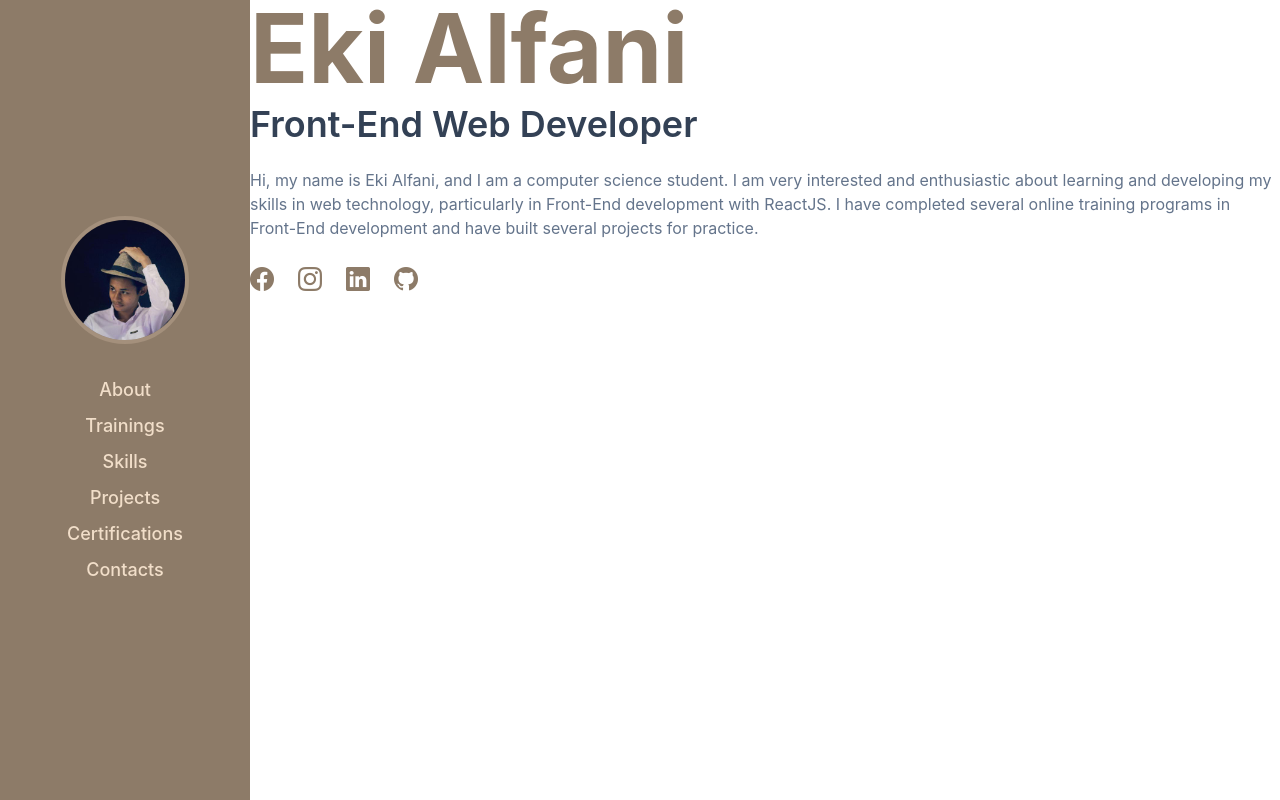
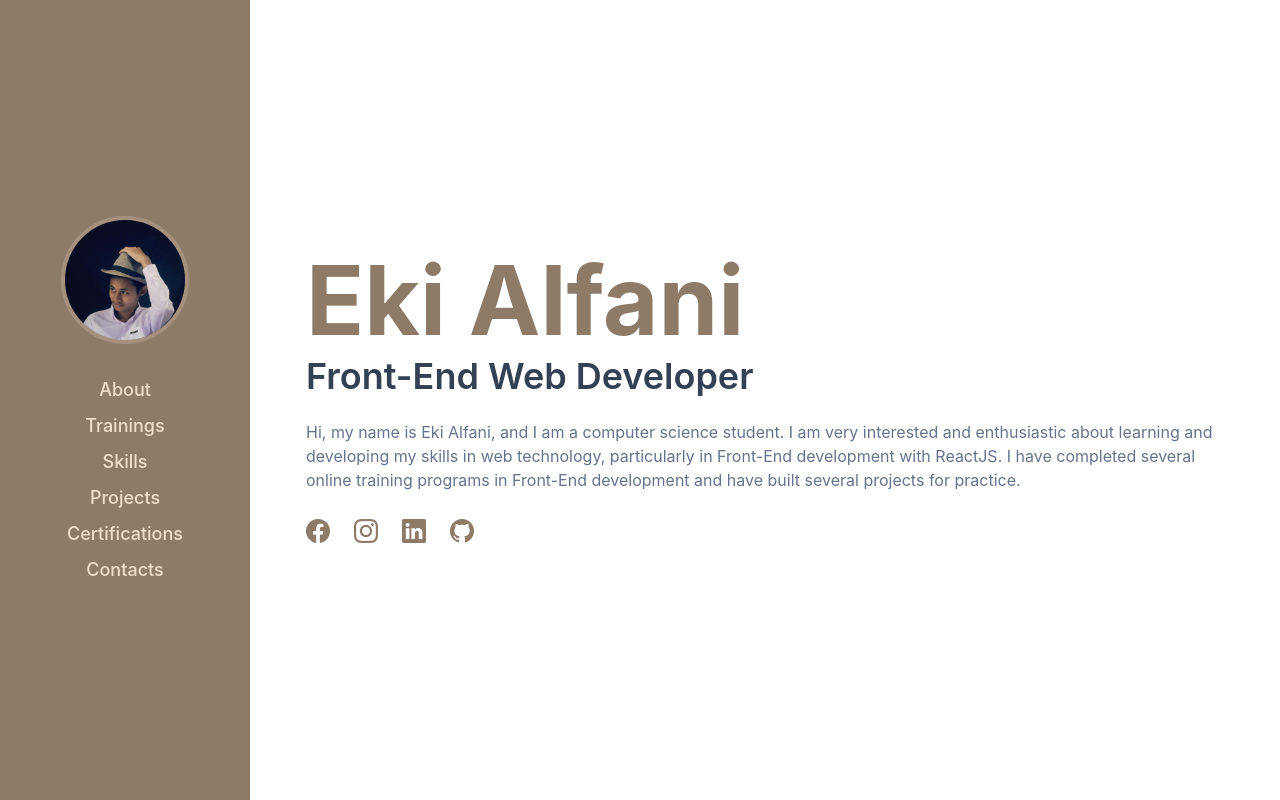
Before and after one commit to ekialfani/portfolio, a React (Create React App) app: page /about in a window 1280 px wide. Built offline with nearby package versions, Linux system fonts and the light colour scheme.

Commit message:
style: content

```diff
--- a/src/components/Content.js
+++ b/src/components/Content.js
@@ -2,7 +2,7 @@ import AppRoute from "../routes/AppRouter";
 
 function Content() {
   return (
-    <main>
+    <main className="px-14 py-10 flex items-center">
       <AppRoute />
     </main>
   );
```
